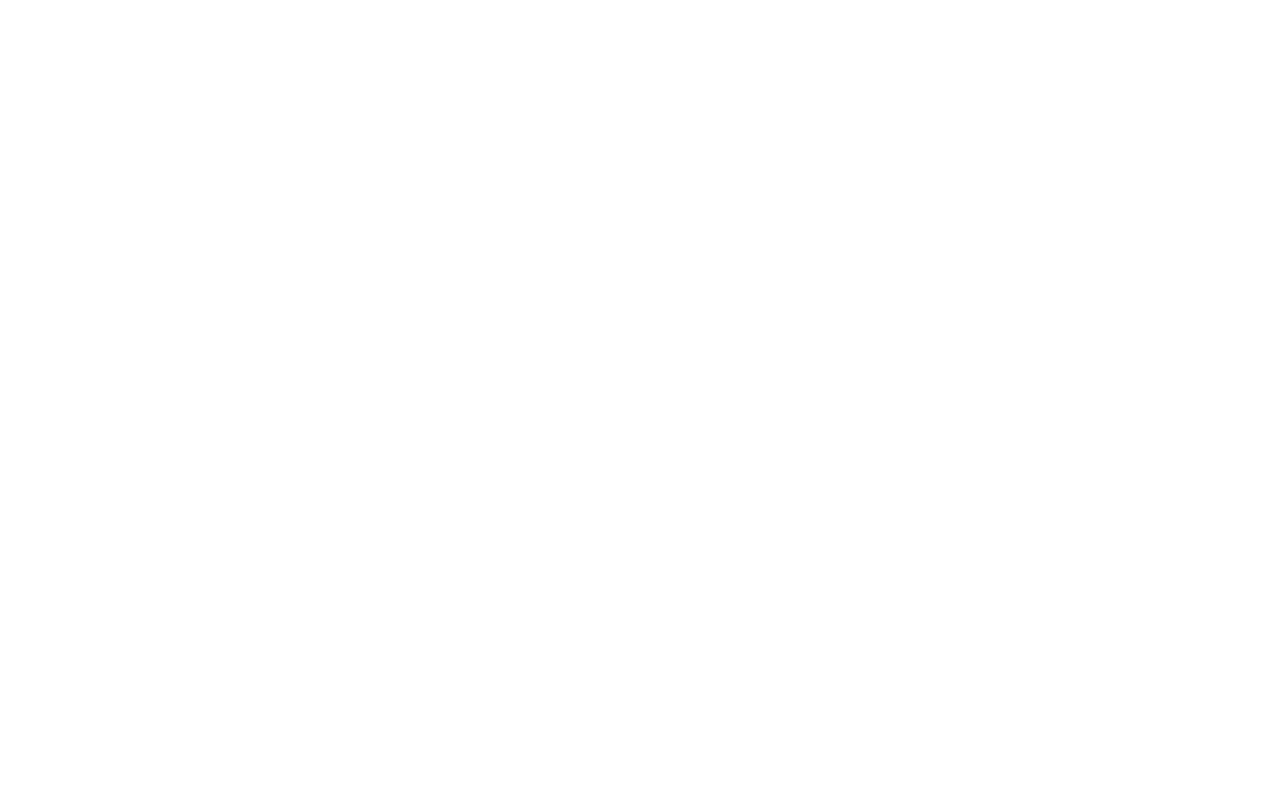
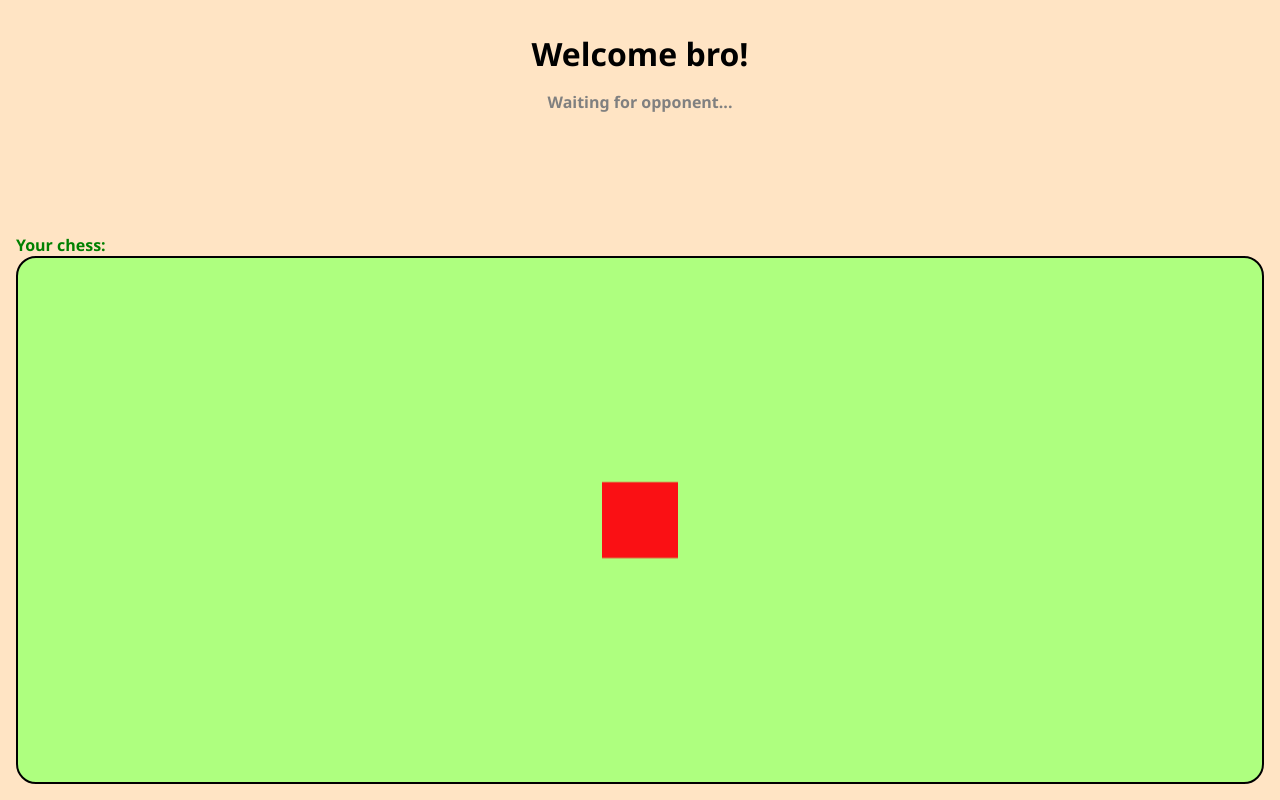
Before and after one commit to haola1210/prj-three, a React (Vite) app in the folder client/: page /room/1 in a window 1280 px wide. Before the commit this address had no page. Built offline with nearby package versions, Linux system fonts and the light colour scheme.

Commit message:
added waitting page (lobby) and updated Cube
make the Cube become a HOC

```diff
--- a/client/src/App.tsx
+++ b/client/src/App.tsx
@@ -10,6 +10,7 @@
 
 const Home = lazy(() => import("@pages/Home"))
 const Match = lazy(() => import("@pages/Match"))
+const Lobby = lazy(() => import("@pages/Lobby"))
 
 function App() {
   return (
@@ -24,6 +25,7 @@
             <Routes>
               <Route path="/" element={<Home />} />
               <Route path="/match/:id" element={<Match />} />
+              <Route path="/room/:id" element={<Lobby />} />
             </Routes>
           </Suspense>
         </UserContextProvider>
--- /dev/null
+++ b/client/src/components/3Ds/Cube/Box.tsx
@@ -0,0 +1,13 @@
+import React from 'react';
+import { BoxProps } from './types';
+
+function Box({ color, size } : BoxProps) {
+  return (
+    <mesh>
+      <boxGeometry args={size ? size : [1, 1, 1]}/>
+      <meshBasicMaterial color={color} />
+    </mesh>
+  );
+}
+
+export default Box;
--- a/client/src/components/3Ds/Cube/Cube.tsx
+++ b/client/src/components/3Ds/Cube/Cube.tsx
@@ -1,12 +1,13 @@
 import { ThreeEvent } from "@react-three/fiber";
 import { useState } from "react";
 import type { CubeProps } from "./types"
+import Box from "./Box";
 
 function Cube({ position, color, size } : CubeProps) {
   const [hovering, setHover] = useState(false)
 
   return (
-    <mesh
+    <group
       position={position}
       onPointerEnter={(e : ThreeEvent<PointerEvent>) => {
         setHover(prev => true)
@@ -17,9 +18,8 @@
         e.stopPropagation()
       }}
     >
-      <boxGeometry args={size}/>
-      <meshBasicMaterial color={hovering? "orange" : color ? color : "gray"} />
-    </mesh>
+      <Box color={hovering? "orange" : color ? color : "gray"} size={size} />
+    </group>
   );
 }
 
--- a/client/src/components/3Ds/Cube/index.ts
+++ b/client/src/components/3Ds/Cube/index.ts
@@ -1,3 +1,7 @@
 import Cube from "./Cube";
+import Box from "./Box";
 
 export default Cube
+export {
+  Box
+}
--- /dev/null
+++ b/client/src/pages/Lobby/Lobby.scss
@@ -0,0 +1,39 @@
+.lobby{
+  height: 100%;
+  width: 100%;
+
+  background-color: bisque;
+  display: flex;
+  flex-direction: column;
+
+  padding: 1em;
+  padding-top: 2em;
+  align-items: center;
+
+  &__title{
+  }
+
+  &__status{
+    margin: 1em 0;
+    font-weight: bold;
+    color: gray;
+  }
+
+  &__count-down{
+    height: 150px;
+  }
+
+  &__description{
+    width: 100%;
+
+    font-weight: bold;
+    color: green
+  }
+
+  .user-chess-point{
+    background-color: rgb(174, 255, 127);
+
+    border-radius: 20px;
+    border: 2px solid black;
+  }
+}
--- /dev/null
+++ b/client/src/pages/Lobby/Lobby.tsx
@@ -0,0 +1,22 @@
+import Controls from '@components/3Ds/Controls';
+import { Box } from '@components/3Ds/Cube';
+import { Canvas } from '@react-three/fiber';
+import React from 'react';
+
+import "./Lobby.scss"
+function Lobby() {
+  return (
+    <div className='lobby'>
+      <h1 className='lobby__title'>Welcome bro!</h1>
+      <div className='lobby__status'>Waiting for opponent...</div>
+      <div className='lobby__count-down'></div>
+      <div className='lobby__description'> Your chess: </div>
+      <Canvas className='user-chess-point'>
+        <Controls />
+        <Box color="red" size={[1, 1, 1]} />
+      </Canvas>
+    </div>
+  );
+}
+
+export default Lobby;
--- /dev/null
+++ b/client/src/pages/Lobby/index.ts
@@ -0,0 +1,3 @@
+import Lobby from "./Lobby";
+
+export default Lobby
```
Also changed, not shown: client/src/components/3Ds/Cube/types.ts (+5 -2 lines), client/src/pages/Lobby/types.ts (added).
